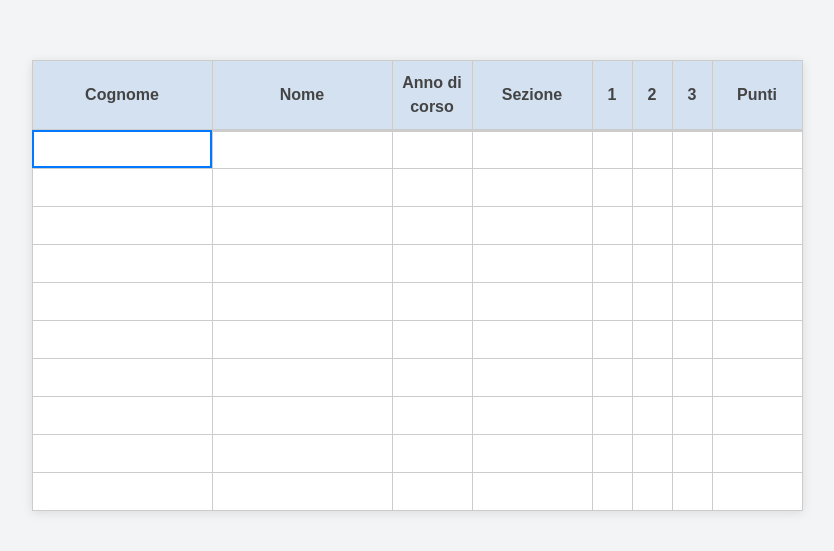
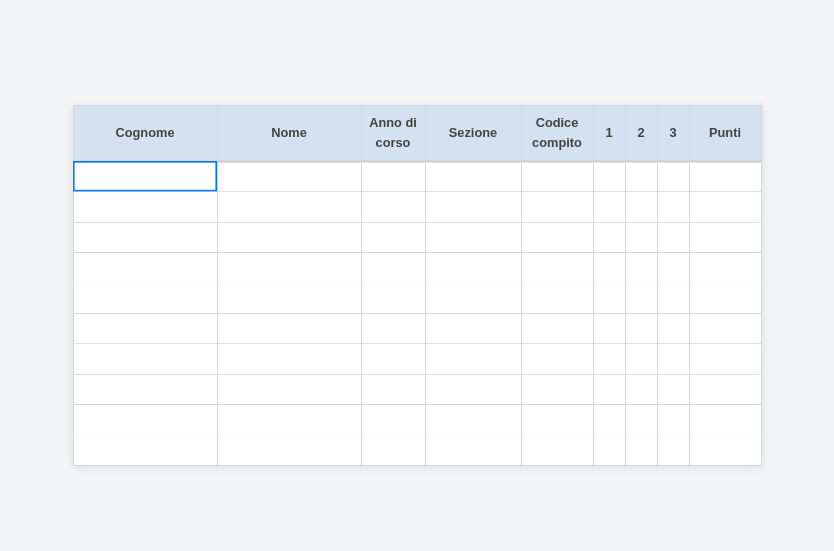
Before and after one commit to paolini/olifogli, a Next.js app: page /fedetest in a window 1280 px wide. Shown: the part 115-666 px from the top of the page, without its empty margins (223-1057 px from the left). Built offline with nearby package versions, Linux system fonts and the light colour scheme.

Commit message:
altri esperimenti su fedetest

```diff
--- /dev/null
+++ b/app/fedetest/fedetest.css
@@ -0,0 +1,102 @@
+.fedetest-root {
+  display: flex;
+  justify-content: center;
+  align-items: center;
+  height: 100vh;
+  width: 100vw;
+  background: #f3f4f6;
+  font-family: sans-serif;
+  outline: none;
+}
+
+.fedetest-error-popup {
+  position: fixed;
+  top: 20px;
+  left: 50%;
+  transform: translateX(-50%);
+  background-color: #f44336;
+  color: white;
+  padding: 15px 30px;
+  border-radius: 4px;
+  box-shadow: 0 2px 5px rgba(0,0,0,0.2);
+  z-index: 1000;
+}
+
+.fedetest-table-container {
+  transform: scale(0.8);
+  transform-origin: center center;
+  display: flex;
+  justify-content: center;
+  align-items: center;
+  height: 100%;
+  width: 100%;
+}
+
+.fedetest-table {
+  border-collapse: collapse;
+  background: white;
+  box-shadow: 0 2px 10px rgba(0,0,0,0.1);
+  margin: 0 auto;
+}
+
+.fedetest-th {
+  border: 1px solid #ccc;
+  border-bottom-width: 3px;
+  height: 70px;
+  background: #d3e1f1;
+  text-align: center;
+  font-weight: 600;
+  color: #444;
+}
+
+.fedetest-td {
+  border: 1px solid #ccc;
+  height: 38px;
+  text-align: center;
+  position: relative;
+  cursor: pointer;
+  background: #fff;
+  color: #222;
+  transition: background 0.15s ease;
+}
+
+.fedetest-td-editing {
+  background: #f7f9fa;
+}
+
+.fedetest-td-selected {
+  outline: 2px solid #0078ff;
+  outline-offset: -2px;
+  box-shadow: 0 0 4px rgba(0,120,255,0.3);
+}
+
+.fedetest-input {
+  width: 100%;
+  height: 100%;
+  border: none;
+  outline: none;
+  text-align: center;
+  font-size: 14px;
+  box-sizing: border-box;
+  background: #f7f9fa;
+  color: #222;
+}
+
+.fedetest-cell-value {
+  width: 100%;
+  height: 100%;
+  line-height: 32px;
+  font-size: 14px;
+  user-select: none;
+  color: #222;
+}
+
+.fedetest-punti-cell {
+  width: 100%;
+  height: 100%;
+  line-height: 32px;
+  font-size: 14px;
+  user-select: none;
+  font-weight: bold;
+  color: #333;
+}
--- a/app/fedetest/page.tsx
+++ b/app/fedetest/page.tsx
@@ -1,6 +1,7 @@
 "use client";
 
 import React, { useState, useRef, useEffect } from "react";
+import "./fedetest.css";
 
 // Definisce il tipo Position per gestire la posizione della cella selezionata
 type Position = { row: number; col: number };
@@ -15,6 +16,7 @@ export default function App() {
     { title: "Nome", width: 180, singleChar: false },
     { title: "Anno di corso", width: 80, singleChar: true },
     { title: "Sezione", width: 120, singleChar: false },
+    { title: "Codice compito", width: 90, isCodiceCompito: true },
     { title: "1", width: 40, singleChar: true },
     { title: "2", width: 40, singleChar: true },
     { title: "3", width: 40, singleChar: true },
@@ -78,13 +80,36 @@ export default function App() {
     setTimeout(() => setShowError(false), 2000); // Nasconde dopo 2 secondi
   };
 
+  // Funzione per validare il codice compito: solo numeri di esattamente 3 cifre, prima 2, seconda 1-5, terza 1-8
+  const isValidCodiceCompito = (value: string) => {
+    if (!value) return true;
+    // Accetta solo stringhe composte ESATTAMENTE da 3 cifre
+    if (!/^\d{3}$/.test(value)) return false;
+    if (value.length !== 3) return false;
+    if (value[0] !== "2") return false;
+    if (value[1] < "1" || value[1] > "5") return false;
+    if (value[2] < "1" || value[2] > "8") return false;
+    return true;
+  };
+
   // Funzione per aggiornare il valore di una cella
-  const updateCell = (r: number, c: number, value: string) => {
+  const updateCell = (r: number, c: number, value: string, validateCodiceCompito = true) => {
     const column = columns[c];
 
     // Validazione Anno di corso
     if (column.title === "Anno di corso" && !isValidYear(value)) {
       if (value) setErrorMessage("Inserire 1 o 2");
+      showTemporaryError();
+      return;
+    }
+
+    // Validazione Codice compito SOLO se richiesto (invio/tab/freccia)
+    if (
+      column.title === "Codice compito" &&
+      validateCodiceCompito &&
+      !isValidCodiceCompito(value)
+    ) {
+      setErrorMessage("Inserire un codice corretto");
       showTemporaryError();
       return;
     }
@@ -157,7 +182,7 @@ export default function App() {
         setEditing(selected);
     // Gestione input diretto di caratteri
     else if (e.key.length === 1 && !e.ctrlKey && !e.metaKey && !e.altKey) {
-      if (col === 7) return;  // ultima colonna "Punti"
+      if (col === cols - 1) return;  // ultima colonna "Punti"
       const colConfig = columns[col];
       if (colConfig.singleChar) {
         const isAnnoField = colConfig.title === "Anno di corso";
@@ -190,18 +215,32 @@ export default function App() {
   };
 
   // Gestione degli eventi tastiera durante la modifica di una cella
-  const handleInputKeyDown = (e: React.KeyboardEvent<HTMLInputElement>) => { // Gestisce tasti in input
-    const { row, col } = editing!; // Prende riga e colonna in editing
+  const handleInputKeyDown = (e: React.KeyboardEvent<HTMLInputElement>) => {
+    const { row, col } = editing!;
+    const column = columns[col];
     // Se premo Delete mentre sono in editing, svuota il valore della cella mantenendo l'editing
     if (e.key === "Delete") {
       e.preventDefault();
       updateCell(row, col, "");
-      // mantieni l'editing attivo sull'input (non chiudere)
       return;
     }
-    if (e.key === "Enter") { // Invio
-      setEditing(null); // Chiude editing
-      setTimeout(() => containerRef.current?.focus(), 0); // Rimette focus sul contenitore
+    // Validazione codice compito SOLO su invio/tab/freccia
+    if (
+      column.title === "Codice compito" &&
+      (e.key === "Enter" || e.key === "Tab" || e.key.startsWith("Arrow"))
+    ) {
+      if (
+        !isValidCodiceCompito(data[row][col])
+      ) {
+        setErrorMessage("Inserire un codice corretto");
+        showTemporaryError();
+        e.preventDefault();
+        return;
+      }
+    }
+    if (e.key === "Enter") {
+      setEditing(null);
+      setTimeout(() => containerRef.current?.focus(), 0);
     } else if (e.key === "ArrowUp" && row > 0) {
       setEditing(null);
       moveSelection(row - 1, col);
@@ -255,62 +294,28 @@ export default function App() {
       ref={containerRef}
       tabIndex={0}
       onKeyDown={handleKeyDown}
-      style={{
-        display: "flex",
-        justifyContent: "center",
-        alignItems: "center",
-        height: "100vh",
-        width: "100vw",
-        background: "#f3f4f6",
-        fontFamily: "sans-serif",
-        outline: "none",
-      }}
+      className="fedetest-root"
     >
       {showError && (
-        <div style={{
-          position: 'fixed',
-          top: '20px',
-          left: '50%',
-          transform: 'translateX(-50%)',
-          backgroundColor: '#f44336',
-          color: 'white',
-          padding: '15px 30px',
-          borderRadius: '4px',
-          boxShadow: '0 2px 5px rgba(0,0,0,0.2)',
-          zIndex: 1000,
-        }}>
+        <div className="fedetest-error-popup">
           {errorMessage}
         </div>
       )}
-      <table
-        style={{
-          borderCollapse: "collapse",
-          background: "white",
-          boxShadow: "0 2px 10px rgba(0,0,0,0.1)",
-        }}
-      >
+      <div className="fedetest-table-container">
+        <table className="fedetest-table">
           <thead>
             <tr>
               {columns.map((col, i) => (
                 <th
                   key={i}
-                style={{
-                  border: "1px solid #ccc",
-                  borderBottomWidth: "3px",
-                  width: col.width,
-                  height: "70px",
-                  background: "#d3e1f1",
-                  textAlign: "center",
-                  fontWeight: 600,
-                  color: "#444",
-                }}
+                  className="fedetest-th"
+                  style={{ width: col.width }}
                 >
                   {col.title}
                 </th>
               ))}
             </tr>
           </thead>
-
           <tbody>
             {/*
               data.map() itera su ogni riga dell'array data
@@ -325,86 +330,42 @@ export default function App() {
 
               return (
                 <tr key={r}>
-              {rowData.map((value, c) => (
+                {columns.map((col, c) => (
                   <td
                     key={c}
                     onClick={() => handleCellClick(r, c)}
-                  style={{
-                    border: "1px solid #ccc",
-                    width: "columns[c].width",
-                    height: "38px",
-                    textAlign: "center",
-                    position: "relative",
-                    cursor: "pointer",
-                    background:
-                      editing?.row === r && editing?.col === c
-                        ? "#f7f9fa"
-                        : "#fff",
-                    color: "#222",
-                    ...(selected.row === r && selected.col === c
-                      ? {
-                          outline: "2px solid #0078ff",
-                          outlineOffset: "-2px",
-                          boxShadow: "0 0 4px rgba(0,120,255,0.3)",
+                    className={
+                      "fedetest-td" +
+                      (editing?.row === r && editing?.col === c ? " fedetest-td-editing" : "") +
+                      (selected.row === r && selected.col === c ? " fedetest-td-selected" : "")
                     }
-                      : {}),
-                    transition: "background 0.15s ease",
-                  }}
+                    style={{ width: columns[c].width }}
                   >
-                  {/* Verifica se la cella corrente (r,c) è quella in fase di modifica */}
                     {/* Se è la colonna "Punti", mostra solo il conteggio */}
-                  {c === 7 ? (  // aggiornato indice colonna punti
-                    <div
-                      style={{
-                        width: "100%",
-                        height: "100%",
-                        lineHeight: "32px",
-                        fontSize: "14px",
-                        userSelect: "none",
-                        fontWeight: "bold",
-                        color: "#333",
-                      }}
-                    >
-                      {punti === 0? "" : punti*5}
+                    {c === columns.length - 1 ? (
+                      <div className="fedetest-punti-cell">
+                        {punti === 0 ? "" : punti * 5}
                       </div>
                     ) : editing?.row === r && editing?.col === c ? (
-                    // Se la cella è in modifica, mostra un input per l'editing
                       <input
-                      // Riferimento all'elemento input per gestire il focus
                         ref={inputRef}
-                      // Il valore dell'input è sincronizzato con il dato della cella
-                      value={value}
-                      // Aggiorna il valore della cella quando l'input cambia
-                      onChange={(e) => updateCell(r, c, e.target.value)}
-                      // Gestisce i tasti speciali durante l'editing
+                        value={data[r][c]}
+                        onChange={(e) => updateCell(r, c, e.target.value, false)}
                         onKeyDown={handleInputKeyDown}
-                      // Stili dell'input per farlo apparire come una cella
-                      style={{
-                        width: "100%",          // Occupa tutta la larghezza
-                        height: "100%",         // Occupa tutta l'altezza
-                        border: "none",         // Rimuove il bordo dell'input
-                        outline: "none",        // Rimuove l'outline di focus
-                        textAlign: "center",    // Centra il testo
-                        fontSize: "14px",       // Dimensione del testo
-                        boxSizing: "border-box", // Include padding nel calcolo dimensioni
-                        background: "#f7f9fa",  // Sfondo leggermente diverso
-                        color: "#222",          // Colore del testo
+                        onBlur={() => {
+                          if (columns[c].title === "Codice compito" && data[r][c]) {
+                            if (!isValidCodiceCompito(data[r][c])) {
+                              setErrorMessage("Inserire un codice corretto");
+                              showTemporaryError();
+                            }
+                          }
+                          setEditing(null);
                         }}
+                        className="fedetest-input"
                       />
                     ) : (
-                    // Se la cella non è in modifica, mostra un div con il valore
-                    <div
-                      style={{
-                        width: "100%",          // Occupa tutta la larghezza
-                        height: "100%",         // Occupa tutta l'altezza
-                        lineHeight: "32px",     // Allinea verticalmente il testo
-                        fontSize: "14px",       // Dimensione del testo
-                        userSelect: "none",     // Impedisce la selezione del testo
-                        color: "#222",          // Colore del testo
-                      }}
-                    >
-                      {/* Mostra il valore della cella */}
-                      {value}
+                      <div className="fedetest-cell-value">
+                        {data[r][c]}
                       </div>
                     )}
                   </td>
@@ -414,5 +375,6 @@ export default function App() {
           </tbody>
         </table>
       </div>
+    </div>
   );
 }
```
Lines whose indentation alone changed are shown as unchanged.
